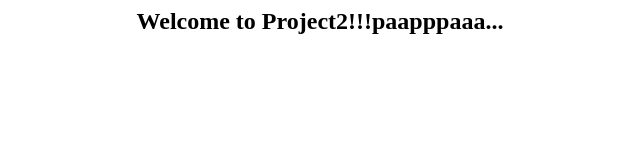
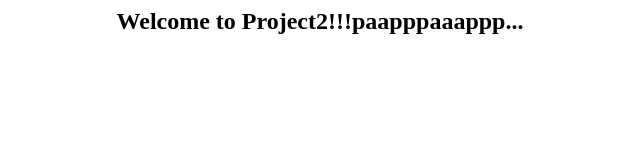
Before and after one commit to priyanka24-hash/project-2, a plain HTML site: page index.html in a window 1280 px wide. Shown: the whole page, without its empty margins (320-960 px from the left). Drawn offline with Linux system fonts and the light colour scheme.

Commit message:
Update index.html

```diff
--- a/index.html
+++ b/index.html
@@ -3,6 +3,6 @@
 <title> Priyanka </title>
 </head>
 <body style = "background-image:url('images/github3.jpg'); background-size: 100%">
-<h2 ALIGN=CENTER>Welcome to Project2!!!paapppaaa...</h2>
+<h2 ALIGN=CENTER>Welcome to Project2!!!paapppaaappp...</h2>
 </body>
 </html>
```
